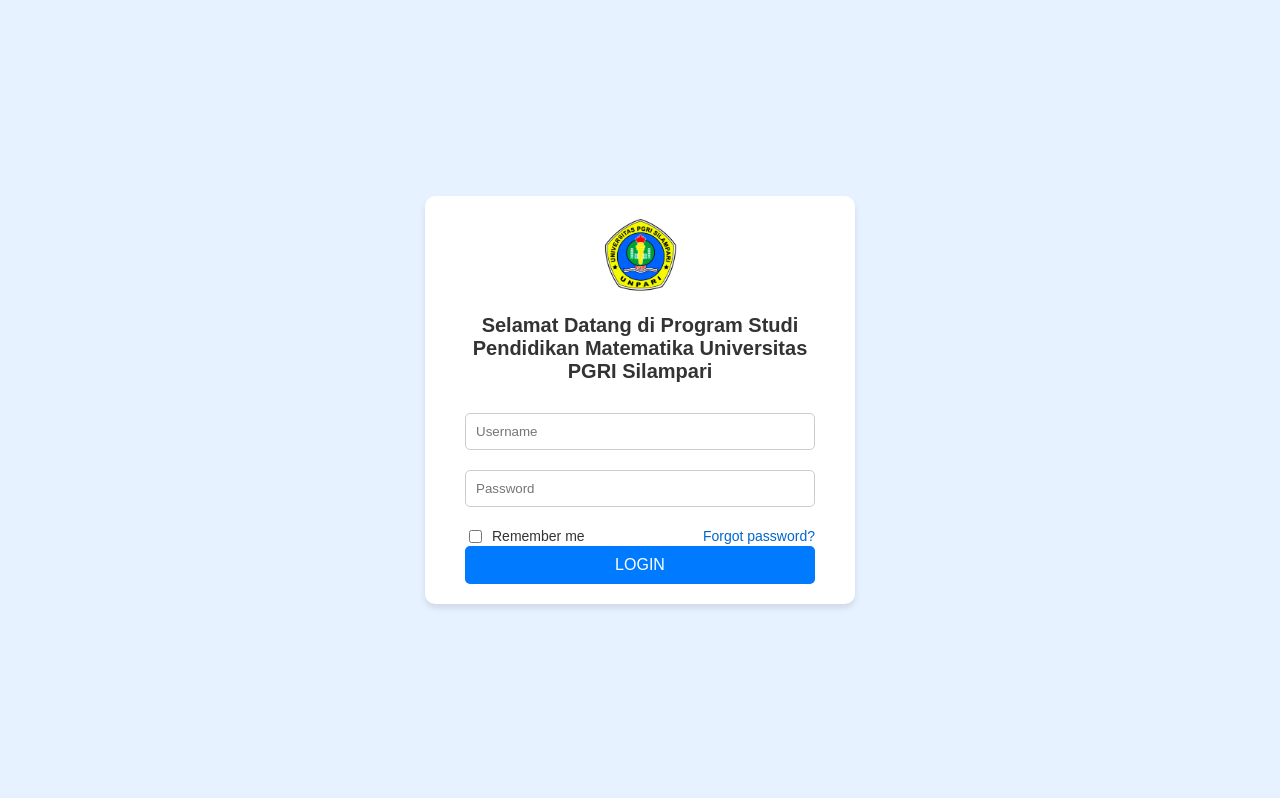
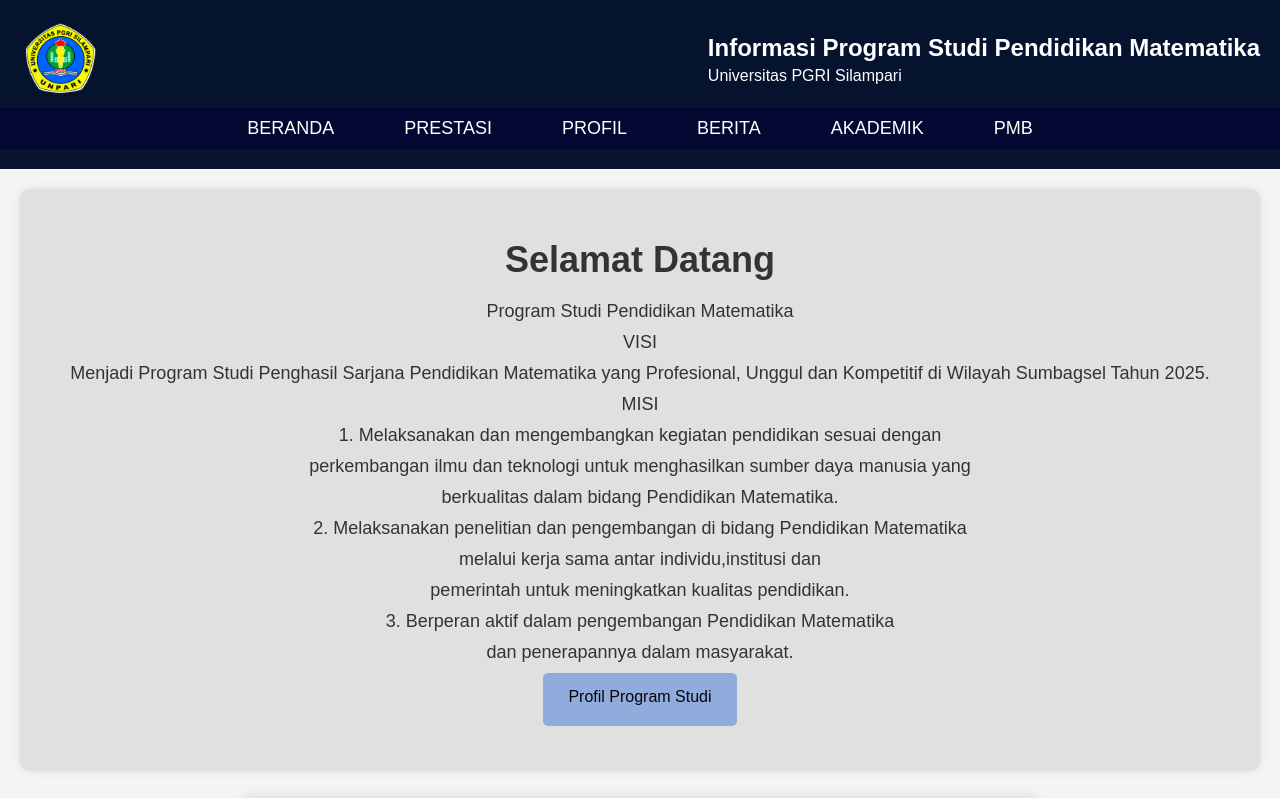
Before and after one commit to MikaBungaMath/websiteinformasipmat, a plain HTML site: page index.html in a window 1280 px wide. Shown: the top 798 px of the page. Drawn offline with Linux system fonts and the light colour scheme.

Commit message:
Update index.html
Signed-off-by: MikaBungaMath <nandapalinbunga@gmail.com>

```diff
--- a/index.html
+++ b/index.html
@@ -1,107 +1,82 @@
     <!DOCTYPE html>
-<html lang="en">
+    <html lang="id">
     <head>
         <meta charset="UTF-8">
         <meta name="viewport" content="width=device-width, initial-scale=1.0">
-    <title>Login Page</title>
-    <style>
-        body {
-            font-family: Arial, sans-serif;
-            background-color: #e6f2ff;
-            margin: 0;
-            display: flex;
-            justify-content: center;
-            align-items: center;
-            height: 100vh;
-        }
-
-        .login-container {
-            background-color: #ffffff;
-            border-radius: 10px;
-            box-shadow: 0 4px 6px rgba(0, 0, 0, 0.1);
-            padding: 20px 40px;
-            text-align: center;
-            width: 350px;
-        }
-
-        .login-container img {
-            width: 80px;
-            height: auto;
-            margin-bottom: 15px;
-        }
-
-        .login-container h2 {
-            margin: 0;
-            font-size: 20px;
-            color: #333;
-            margin-bottom: 20px;
-        }
-
-        .login-container input[type="text"],
-        .login-container input[type="password"] {
-            width: 100%;
-            padding: 10px;
-            margin: 10px 0;
-            border: 1px solid #ccc;
-            border-radius: 5px;
-            box-sizing: border-box;
-        }
-
-        .login-container label {
-            display: flex;
-            align-items: center;
-            font-size: 14px;
-            color: #333;
-        }
-
-        .login-container input[type="checkbox"] {
-            margin-right: 10px;
-        }
-
-        .login-container a {
-            font-size: 14px;
-            color: #0066cc;
-            text-decoration: none;
-        }
-
-        .login-container a:hover {
-            text-decoration: underline;
-        }
-
-        .login-container button {
-            background-color: #007bff;
-            color: white;
-            padding: 10px 15px;
-            border: none;
-            border-radius: 5px;
-            cursor: pointer;
-            font-size: 16px;
-            width: 100%;
-        }
-
-        .login-container button:hover {
-            background-color: #0056b3;
-        }
-    </style>
+        <title>Program Studi Pendidikan Matematika - Universitas PGRI Silampari</title>
+        <link rel="stylesheet" href="style.css">
     </head>
     <body>
-    <div class="login-container">
-        <img src="logo-universitas.png" alt="Campus Logo">
+        <header>
+            <div class="logo-container">
+                <img src="logo-universitas.png" alt="Logo Universitas PGRI Silampari" class="logo-universitas">
+                <div class="header-title">
+                    <h1>Informasi Program Studi Pendidikan Matematika</h1>
+                    <p>Universitas PGRI Silampari</p>
+                </div>
+            </div>
+            <nav>
+                <ul>
+                    <li><a href="menu.html">Beranda</a></li>
+                    <li><a href="prestasi.html">Prestasi</a></li>
+                    <li><a href="profil.html">Profil</a></li>
+                    <li><a href="berita.html">Berita</a></li>
+                    <li><a href="akademik.html">Akademik</a></li>
+                    <li><a href="pmb.html">PMB</a></li>
+                </ul>
+            </nav>
+        </header>
+        <main>
+            <section class="welcome-section">
+                <h2>Selamat Datang</h2>
+                <p>Program Studi Pendidikan Matematika</p>
+                <p>VISI</p>
+                <p>Menjadi Program Studi Penghasil Sarjana Pendidikan Matematika yang Profesional, Unggul dan Kompetitif di Wilayah Sumbagsel Tahun 2025.</p>
+                <p>MISI</p>
+                <p>1.	Melaksanakan dan mengembangkan kegiatan pendidikan sesuai dengan </p>
+                 <p>perkembangan ilmu dan teknologi untuk menghasilkan sumber daya manusia yang </p>
+                 <p>berkualitas dalam bidang Pendidikan Matematika.</p>
+                <p>2.	Melaksanakan penelitian dan pengembangan di bidang Pendidikan Matematika </p>
+                 <p> melalui kerja sama antar individu,institusi dan</p>
+                <p> pemerintah untuk meningkatkan kualitas pendidikan.</p>
+                 <p>3.	Berperan aktif dalam pengembangan Pendidikan Matematika </p>
+                <p>dan penerapannya dalam masyarakat.</p>
+                <a href="profil.html" class="button">Profil Program Studi</a>
+            </section>
 
-        <h2>Selamat Datang di Program Studi Pendidikan Matematika Universitas PGRI Silampari</h2>
-        <form action="menu.html" method="post">
-            <input type="text" name="pmat" placeholder="Username" required>
-            <input type="password" name="123" placeholder="Password" required>
+            <section class="campus-photo">
+                <img src="fasilitas1.jpg" alt="Kampus Universitas PGRI Silampari">
+            </section>
 
-            <div style="display: flex; justify-content: space-between; align-items: center; margin-top: 10px;">
-                <label>
-                    <input type="checkbox" name="remember"> Remember me
-                </label>
-                <a href="#">Forgot password?</a>
+            <section class="campus-photo">
+                <img src="fasilitas2.jpg" alt="Kampus Universitas PGRI Silampari">
+            </section>
+
+            <section class="campus-photo">
+                <img src="dokumentasi1.jpg" alt="Kampus Universitas PGRI Silampari">
+            </section>
+            <section class="maps-section">
+        <h2>Lokasi Kami</h2>
+               <ul>
+            <li>Lokasi: <a href="https://maps.app.goo.gl/DKto1HBkkBCwPgUG6">Jl.Mayor Toha, Kelurahan AirKuti, Kota Lubuklinggau</a></li>
         </div>
+    </section>
 
-            <button type="submit">LOGIN</button>
-        </form>
-    </div>
+    <section class="about-us">
+        <h2>About Us</h2>
+        <p>Hubungi Kami di:</p>
+        <ul>
+            <li>Email: <a href="mailto:info@unpari.ac.id">info@unpari.ac.id</a></li>
+            <li>WhatsApp: <a href="https://wa.me/6283802835979" target="_blank">+62838-0283-5979</a></li>
+            <li>Instagram: <a href="https://www.instagram.com/himaptika.unpari" target="_blank">@himaptika.unpari</a></li>
+            <li>Facebook: <a href="https://www.facebook.com/himaptika.unpari" target="_blank">HIMAPTIKA UNPARI</a></li>
+        </ul>
+    </section>
+        </main>
+
+        <footer>
+            <p>&copy; 2024 Program Studi Pendidikan Matematika - Universitas PGRI Silampari</p>
+        </footer>
     </body>
     </html>
+    <script>
```
Lines whose indentation alone changed are shown as unchanged.
